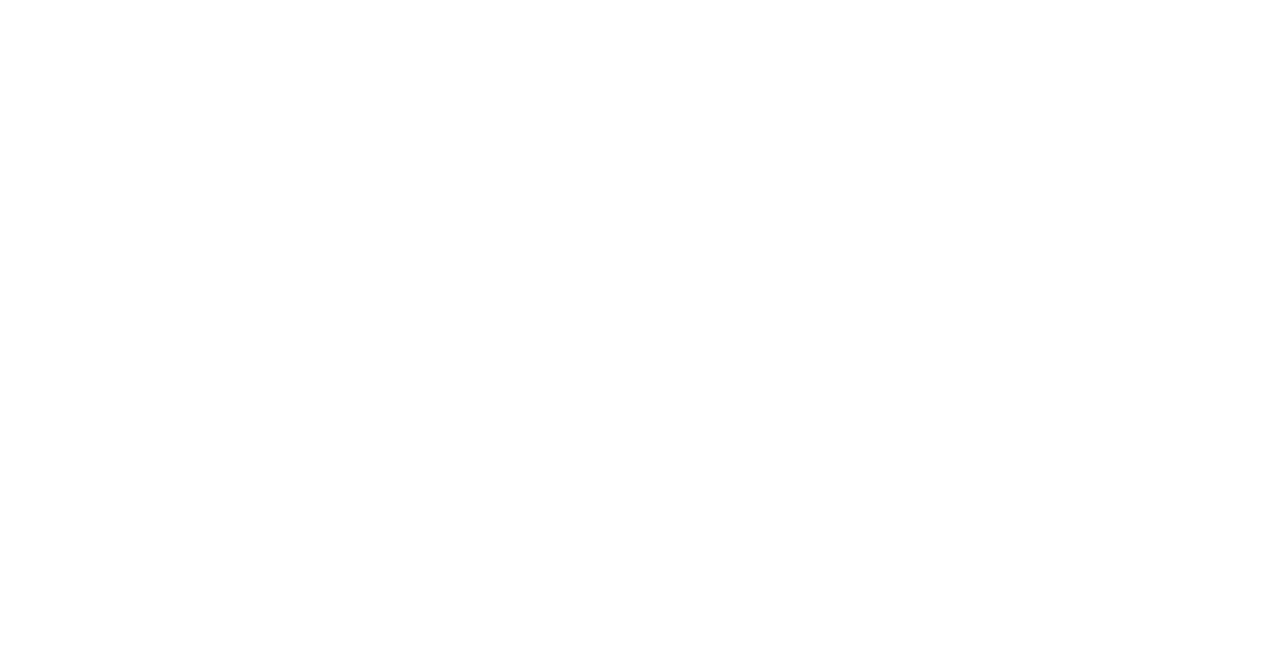
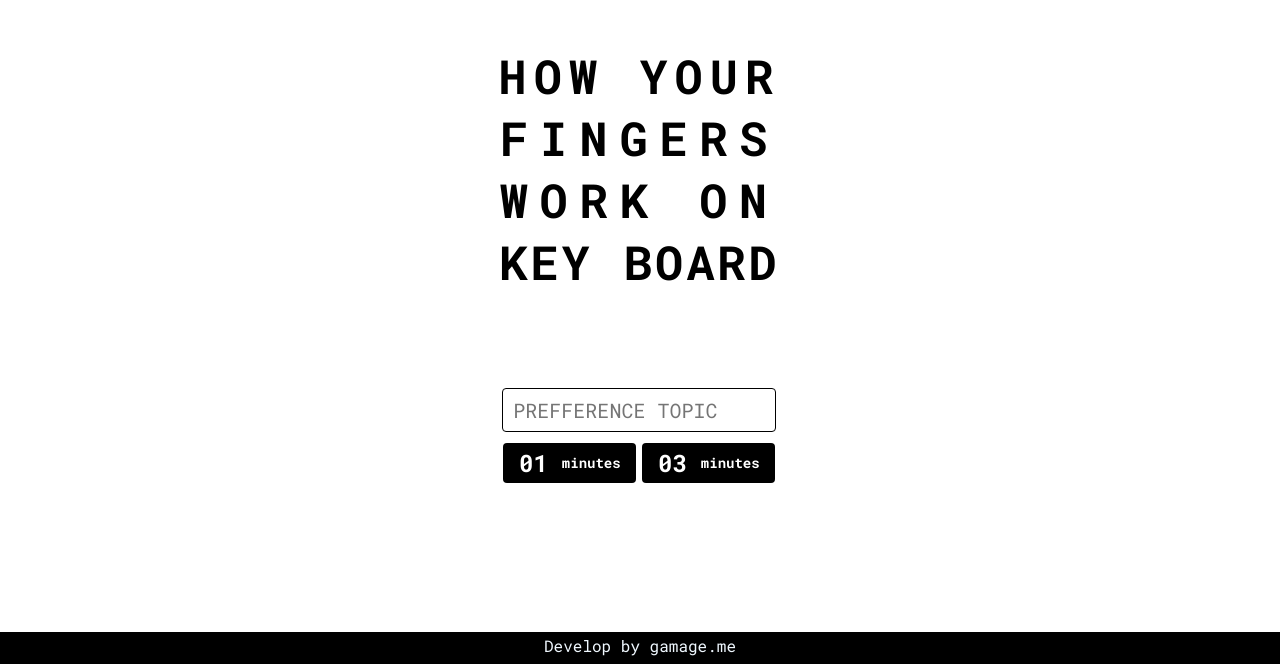
Before and after one commit to GayashanGamage/typing-game, a Vue app: page / in a window 1280 px wide. Before the commit this address had no page. Shown: the part 136-800 px from the top of the page. Built offline with nearby package versions, Linux system fonts and the light colour scheme.

Commit message:
add homepage link with eveluation page (without passing any parameter)

```diff
--- a/src/router/index.js
+++ b/src/router/index.js
@@ -1,3 +1,4 @@
+import home from "@/views/home.vue";
 import result from "@/views/result.vue";
 import TypeEveluation from "@/views/typeEveluation.vue";
 import { createRouter, createWebHistory } from "vue-router";
@@ -6,9 +7,14 @@
   history: createWebHistory(import.meta.env.BASE_URL),
   routes: [
     {
+      path: "/",
+      component: home,
+      name: "home",
+    },
+    {
       path: "/eveluation",
       component: TypeEveluation,
-      name: "typeEveluation",
+      name: "eveluation",
     },
     {
       path: "/result",
--- /dev/null
+++ b/src/views/home.vue
@@ -0,0 +1,150 @@
+<template>
+  <div class="level-one-container">
+    <div class="level-two-container content">
+      <h1 class="site-title">
+        <span id="title-one">HOW YOUR</span><br />
+        <span id="title-two">FINGERS</span><br />
+        <span id="title-three">WORK ON</span><br />
+        <span id="title-four">KEY BOARD</span>
+      </h1>
+      <input type="text" class="user-input" placeholder="PREFFERENCE TOPIC" />
+      <div class="level-three-container buttons">
+        <button class="action-button" @click="getEveluation">
+          <span class="button-number">01</span
+          ><span class="button-text">minutes</span>
+        </button>
+        <button class="action-button" @click="getEveluation">
+          <span class="button-number">03</span
+          ><span class="button-text">minutes</span>
+        </button>
+      </div>
+    </div>
+    <div class="level-two-container footer">
+      <p class="site-text">Develop by gamage.me</p>
+    </div>
+  </div>
+</template>
+
+<script setup>
+import router from "@/router";
+
+const getEveluation = () => {
+  router.push({ name: "eveluation" });
+};
+</script>
+
+<style scoped>
+.level-one-container {
+  position: absolute;
+  top: 0;
+  left: 0;
+  width: 100vw;
+  height: 100vh;
+  display: flex;
+  flex-direction: column;
+}
+.content {
+  height: 96vh;
+  width: 99.9vw;
+  display: flex;
+  flex-direction: column;
+  justify-content: center;
+  align-items: center;
+}
+.site-title {
+  color: #000;
+  text-align: center;
+  font-family: "Roboto Mono";
+  font-size: 47px;
+  font-style: normal;
+  font-weight: 900;
+}
+.footer {
+  height: 4vh;
+  background-color: black;
+}
+.site-text {
+  color: aliceblue;
+  text-align: center;
+  font-family: "Roboto Mono", serif;
+  padding: 0px;
+  margin: 3px 0px 0px 0px;
+}
+#title-one {
+  letter-spacing: 7px;
+}
+#title-two {
+  letter-spacing: 11.7px;
+}
+#title-three {
+  letter-spacing: 11.7px;
+}
+#title-four {
+  letter-spacing: 3px;
+}
+.user-input {
+  margin-top: 64px;
+  width: 260px;
+  height: 40px;
+  flex-shrink: 0;
+  border-radius: 4px;
+  border: 0.5px solid #000;
+  background: #fff;
+  outline: none;
+  font-family: "Roboto Mono", serif;
+  font-size: 20px;
+  padding-left: 10px;
+}
+.user-input::selection {
+  background-color: black;
+  color: white;
+}
+.buttons {
+  margin-top: 11px;
+  display: flex;
+  flex-direction: row;
+  gap: 6px;
+}
+.action-button {
+  width: 133px;
+  height: 40px;
+  flex-shrink: 0;
+  border-radius: 4px;
+  background: #000;
+  border: 0px;
+  display: flex;
+  justify-content: center;
+  align-items: center;
+}
+.button-number {
+  color: #fff;
+  font-family: "Roboto Mono";
+  font-size: 24px;
+  font-style: normal;
+  font-weight: 700;
+  line-height: normal;
+  margin: 0px 14px 0px 0px;
+}
+.button-text {
+  color: #fff;
+  font-family: "Roboto Mono";
+  font-size: 14px;
+  font-style: normal;
+  font-weight: 700;
+  line-height: normal;
+  margin: 0px;
+  padding: 0px;
+  line-height: 0px;
+}
+.action-button:hover {
+  background: white;
+  color: black;
+  border: 1px solid black;
+}
+.action-button:hover > .button-number {
+  color: black;
+}
+.action-button:hover > .button-text {
+  color: black;
+}
+</style>
```
